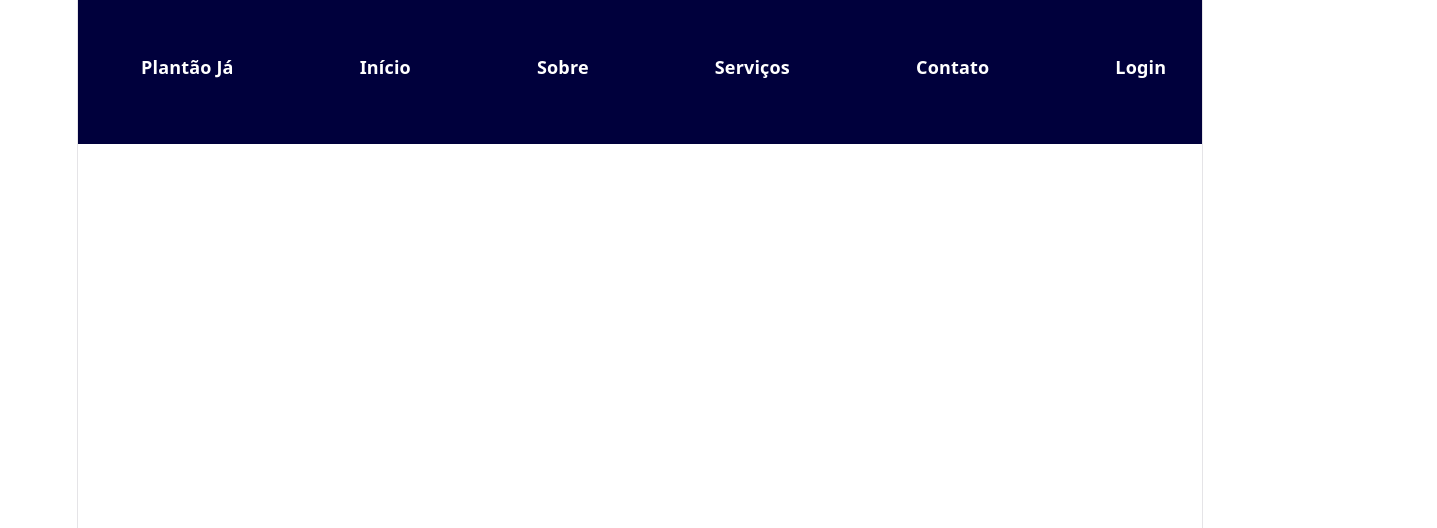
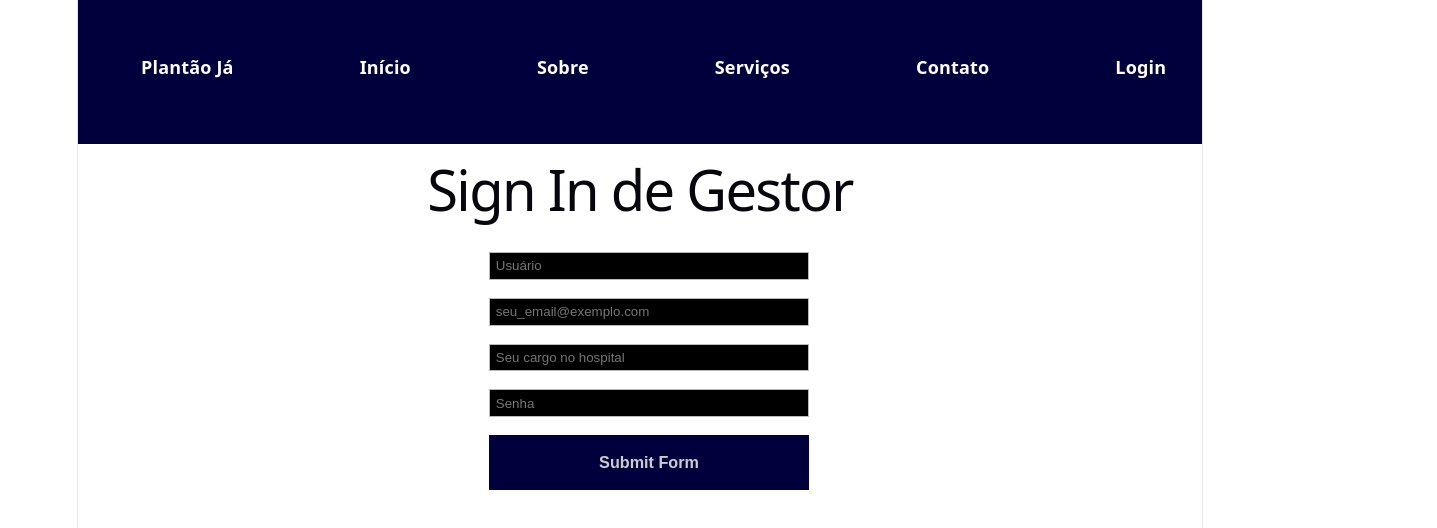
Before and after one commit to vaniacourses/trabalho-pratico-plantao-ja, a React (Vite) app in the folder frontend/plantao-ja/plantao-ja/: page /signin-gestor in a window 1280 px wide. Shown: the top 528 px of the page, 1437 px wide, since content can reach past the window. Built offline with nearby package versions, Linux system fonts and the light colour scheme.

Commit message:
commit: add json-server, json-server-auth, cadastro gestor

```diff
--- /dev/null
+++ b/frontend/plantao-ja/plantao-ja/data/gestor.json
@@ -0,0 +1,20 @@
+{
+  "gestor": [
+    {
+      "nome": "Bicheiro Francis",
+      "password": "1234senha",
+      "email": "bicheiro@gmail.com",
+      "status": true,
+      "cargo": "Medico Geral",
+      "id": 1
+    },
+    {
+      "nome": "rrrr",
+      "password": "123456",
+      "email": "rrr@gmail.com",
+      "status": true,
+      "cargo": "Medico",
+      "id": 2
+    }
+  ]
+}
--- /dev/null
+++ b/frontend/plantao-ja/plantao-ja/data/hospital.json
@@ -0,0 +1,3 @@
+{
+    "hospital":[]
+}
--- /dev/null
+++ b/frontend/plantao-ja/plantao-ja/data/medico.json
@@ -0,0 +1,3 @@
+{
+    "medico":[]
+}
--- /dev/null
+++ b/frontend/plantao-ja/plantao-ja/data/plantao.json
@@ -0,0 +1,3 @@
+{
+    "plantao":[]
+}
--- a/frontend/plantao-ja/plantao-ja/src/App.tsx
+++ b/frontend/plantao-ja/plantao-ja/src/App.tsx
@@ -4,6 +4,7 @@ import HomePage from './pages/HomePage';
 import LoginPage from './pages/LoginPage';
 import HospitaisTestPage from './pages/HospitaisPage';
 import './App.css'
+import SignInGestorPage from './pages/SignInGestorPage';
 
 const App: React.FC<{}> = () => {
   return (
@@ -18,12 +19,13 @@ const App: React.FC<{}> = () => {
               <li><a href="#services">Serviços</a></li>
               <li><a href="#contact">Contato</a></li>
               <li id="login"><Link to="/login">Login</Link></li>
+              <li id="signin-gestor"><Link to="/signin-gestor">Cadastro</Link></li>
             </ul>
           </nav>
         <Routes>
           <Route path="/" element={<HomePage />} />
           <Route path="/login" element={<LoginPage />} />
-          <Route path="/hospitais" element={<HospitaisTestPage />} />
+          <Route path="/signin-gestor" element={<SignInGestorPage />} />
         </Routes>
       </BrowserRouter>
     </>
--- a/frontend/plantao-ja/plantao-ja/src/pages/LoginPage.tsx
+++ b/frontend/plantao-ja/plantao-ja/src/pages/LoginPage.tsx
@@ -5,29 +5,32 @@ interface LoginPageProps {
     title?: string;
 }
 
+const url = "http://localhost:5001/gestor"
+
 const LoginPage: React.FC<LoginPageProps> = ({ title = "Login"}) => {
-    const [text, setText] = useState(""); //1.Define o estado
+    const [nome, setNome] = useState(""); //1.Define o estado
     const [password, setPassword] = useState("")
     const [status, setStatus] = useState("");
     const handleSubmit = async (e: React.SubmitEvent) => {
         e.preventDefault(); // Impede a página de recarregar e quebrar o React
-        console.log("Dados enviados:", { text, password });
+        const gestor = { nome, password }
+        console.log(nome, password)
         // Aqui você faz a chamada de login ou usa o React Router
         setStatus("Submitting...");
 
         try {
-        const response = await fetch("http://localhost:8000/", {
+        const response = await fetch(url, {
             method: "POST",
             headers: {
             "Content-Type": "application/json",
             },
-            body: JSON.stringify({text, password}),
+            body: JSON.stringify(gestor),
         });
 
         if (response.ok) {
             const data = await response.json();
             setStatus(`Success: ${data.message}`);
-            setText('');
+            setNome('');
             setPassword("");// Clear form
         } else {
             setStatus("Submission failed. Server returned an error.");
@@ -44,10 +47,10 @@ const LoginPage: React.FC<LoginPageProps> = ({ title = "Login"}) => {
             </header>
             <div>
                 <form onSubmit={handleSubmit}>
-                    <input type="text" name="nome" placeholder="Usuário" id="user-id" value={text}
-                    onChange={(e) =>setText(e.target.value)}/>
+                    <input type="text" name="nome" placeholder="Usuário" id="user-id" value={nome}
+                    onChange={(e) => setNome(e.target.value)}/>
                     <input type="password" name="senha" placeholder="Senha" id="password" value={password}
-                    onChange={(e) =>setPassword(e.target.value)}/>
+                    onChange={(e) => setPassword(e.target.value)}/>
                     <button type='submit'>Submit Form</button>
                 </form>
                 {status && <p>{status}</p>}
--- /dev/null
+++ b/frontend/plantao-ja/plantao-ja/src/pages/SignInGestorPage.tsx
@@ -0,0 +1,60 @@
+import React, { useState } from  "react";
+import './SignInGestorPage.css'
+
+interface SignInGestorPageProps {
+    title?: string;
+}
+
+const url = "http://localhost:5001/gestor"
+
+const SignInGestorPage: React.FC<SignInGestorPageProps> = ({title = "Sign In de Gestor"}) => {
+
+    const [nome, setNome] = useState(""); //1.Define o estado
+    const [password, setPassword] = useState("")
+    const [email, setEmail] = useState("")
+    const [status, setStatus] = useState(true)
+    const [cargo, setCargo] = useState("")
+
+    const handleSubmit = async (e: React.SubmitEvent) => {
+        e.preventDefault()
+        status: true
+        const gestor = { nome, password, email, status, cargo}
+        try {
+            const response = await fetch ( url, {
+                method: "POST",
+                headers: {
+                    "Content-Type": "application/json",
+                },
+                body: JSON.stringify(gestor)
+            })
+            await response.json();
+            setNome("")
+            setPassword("")
+            setEmail("")
+            setCargo("")
+        } catch(error) {
+            console.error("Connection error:", error);
+        }
+    }
+
+    return (
+        <>
+            <h1>{title}</h1>
+            <div className="signin-box">
+                <form onSubmit={handleSubmit}>
+                    <input type="text" name="nome" placeholder="Usuário" id="user-id" value={nome}
+                    onChange={(e) => setNome(e.target.value)}/>
+                    <input type="email" name="email" placeholder="seu_email@exemplo.com" id="email" value={email}
+                    onChange={(e) => setEmail(e.target.value)}/>
+                    <input type="text" name="cargo" placeholder="Seu cargo no hospital" id="cargo" value={cargo}
+                    onChange={(e) => setCargo(e.target.value)}/>
+                    <input type="password" name="senha" placeholder="Senha" id="password" value={password}
+                    onChange={(e) => setPassword(e.target.value)}/>
+                    <button type='submit'>Submit Form</button>
+                </form>
+            </div>
+        </>
+    )
+}
+
+export default SignInGestorPage
--- /dev/null
+++ b/package.json
@@ -0,0 +1,5 @@
+{
+  "devDependencies": {
+    "concurrently": "^10.0.3"
+  }
+}
```
Also changed, not shown: frontend/plantao-ja/plantao-ja/package.json (+8 -1 lines), frontend/plantao-ja/plantao-ja/src/pages/SignInGestorPage.css (added), 2 other files (tests, documents, lock files or other folders).
